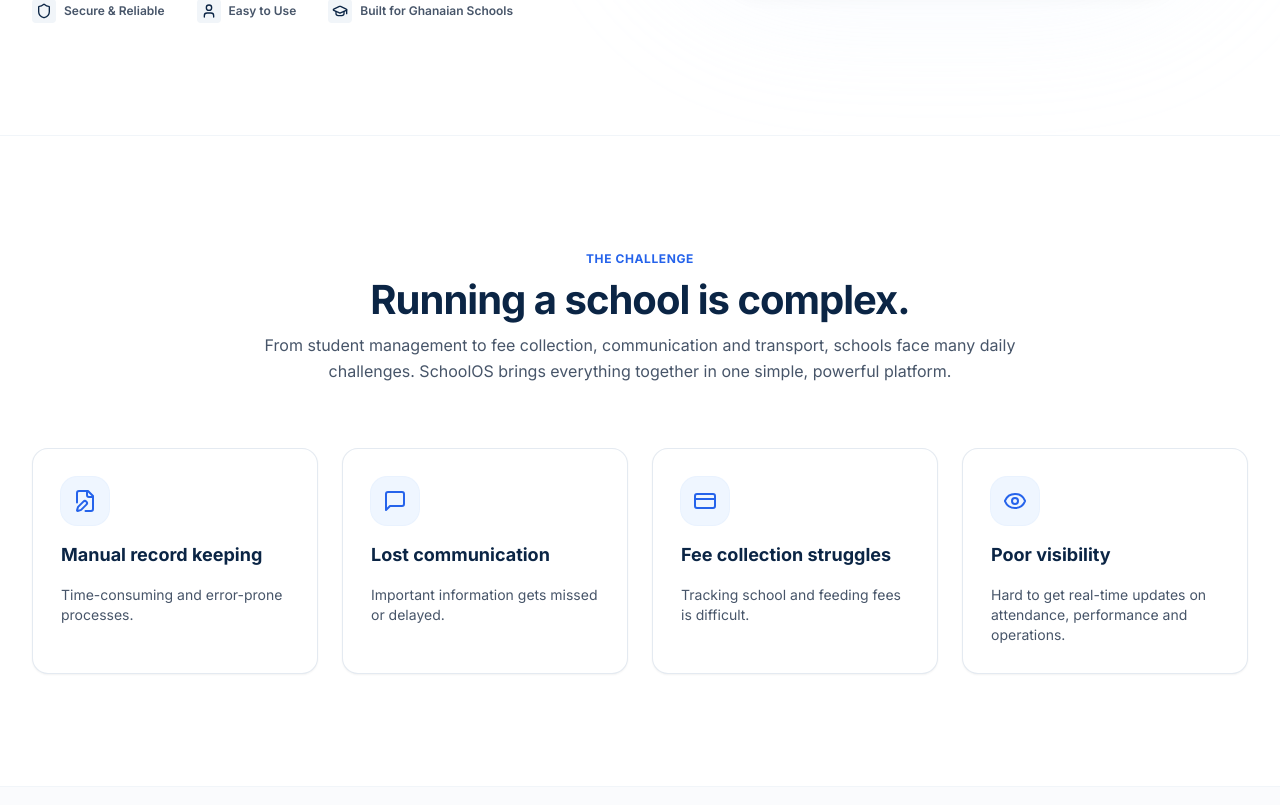
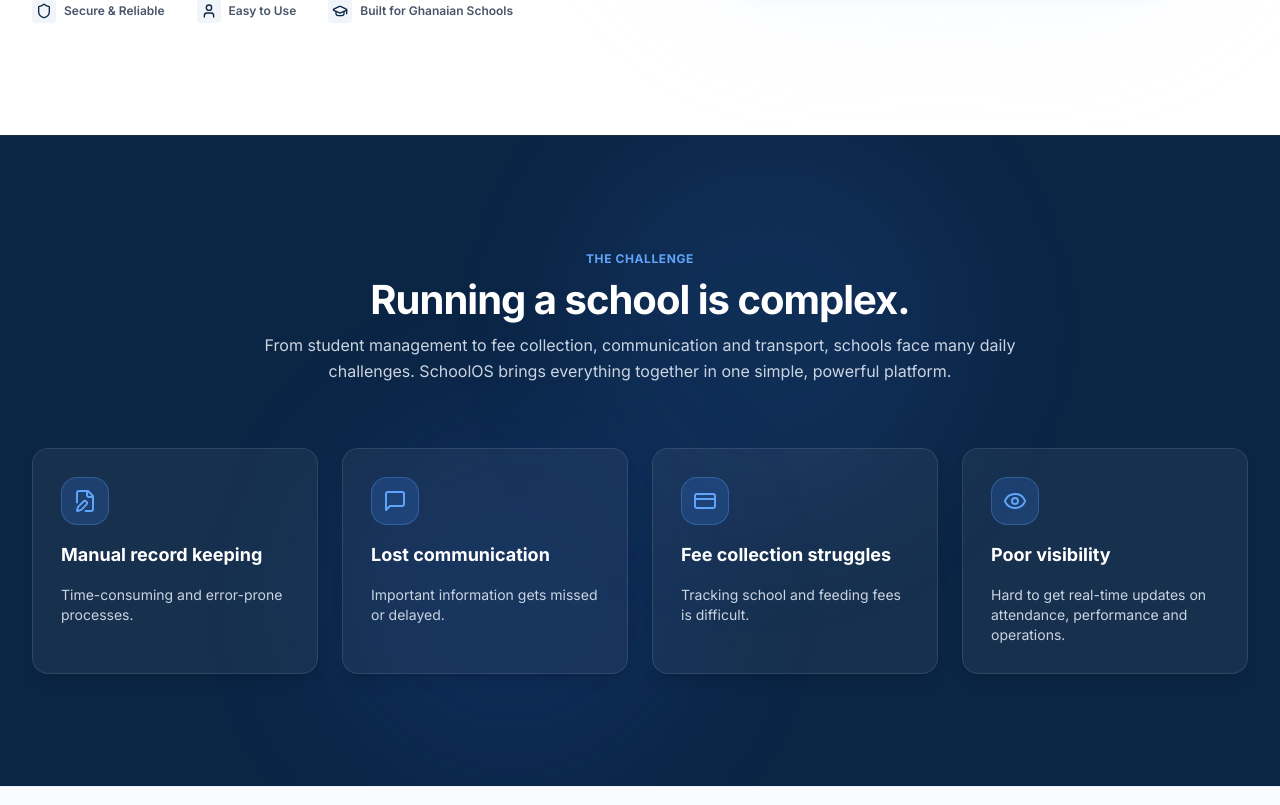
Before and after one commit to Elijahamet/JHS-PROJECT, a React (Vite) app: page / in a window 1280 px wide. Shown: the part 575-1380 px from the top of the page. Built offline with nearby package versions, Linux system fonts and the light colour scheme.

Commit message:
Update The Challenge section background to brand blue-black with high-contrast cards

```diff
--- a/src/components/landing/LandingPageView.tsx
+++ b/src/components/landing/LandingPageView.tsx
@@ -213,17 +213,21 @@
       {/* =========================================================================
           3. SECTION: THE CHALLENGE
           ========================================================================= */}
-      <section className="py-20 md:py-28 bg-white border-t border-slate-100">
-        <div className="max-w-7xl mx-auto px-4 sm:px-6 lg:px-8">
+      <section className="py-20 md:py-28 bg-[#0B2545] text-white relative overflow-hidden border-t border-slate-800">
+        {/* Subtle ambient radial gradient in background for richness */}
+        <div className="absolute top-0 right-1/4 w-96 h-96 bg-blue-500/10 rounded-full blur-3xl pointer-events-none" />
+        <div className="absolute bottom-0 left-1/4 w-96 h-96 bg-blue-600/10 rounded-full blur-3xl pointer-events-none" />
+
+        <div className="max-w-7xl mx-auto px-4 sm:px-6 lg:px-8 relative z-10">
 
           <div className="text-center max-w-3xl mx-auto space-y-3 mb-16">
-            <span className="text-xs font-extrabold text-[#2563EB] tracking-wider uppercase">
+            <span className="text-xs font-extrabold text-blue-400 tracking-wider uppercase">
               THE CHALLENGE
             </span>
-            <h2 className="text-3xl sm:text-4xl lg:text-[40px] font-black text-[#0B2545] tracking-tight">
+            <h2 className="text-3xl sm:text-4xl lg:text-[40px] font-black text-white tracking-tight">
               Running a school is complex.
             </h2>
-            <p className="text-base text-slate-600 leading-relaxed">
+            <p className="text-base text-slate-300 leading-relaxed font-normal">
               From student management to fee collection, communication and transport, schools face many daily challenges. SchoolOS brings everything together in one simple, powerful platform.
             </p>
           </div>
@@ -232,53 +236,53 @@
           <div className="grid grid-cols-1 sm:grid-cols-2 lg:grid-cols-4 gap-6">
 
             {/* Card 1 */}
-            <div className="group p-7 rounded-2xl bg-white border border-slate-200/90 shadow-sm hover:shadow-xl hover:-translate-y-2 transition-all duration-300 space-y-4 cursor-default">
-              <div className="w-12 h-12 rounded-2xl bg-blue-50 text-[#2563EB] flex items-center justify-center ring-1 ring-blue-100/60 group-hover:scale-110 group-hover:rotate-3 group-hover:bg-[#0B2545] group-hover:text-white transition-all duration-300">
+            <div className="group p-7 rounded-2xl bg-white/5 backdrop-blur-xs border border-white/10 hover:border-blue-400/50 hover:bg-white/10 shadow-lg hover:shadow-2xl hover:-translate-y-2 transition-all duration-300 space-y-4 cursor-default">
+              <div className="w-12 h-12 rounded-2xl bg-blue-500/20 text-blue-400 border border-blue-400/30 flex items-center justify-center group-hover:scale-110 group-hover:rotate-3 group-hover:bg-blue-600 group-hover:text-white transition-all duration-300">
                 <FileEdit className="w-6 h-6" />
               </div>
-              <h3 className="text-lg font-bold text-[#0B2545] group-hover:text-blue-900 transition-colors">
+              <h3 className="text-lg font-bold text-white group-hover:text-blue-300 transition-colors">
                 Manual record keeping
               </h3>
-              <p className="text-xs sm:text-sm text-slate-600 leading-relaxed font-normal">
+              <p className="text-xs sm:text-sm text-slate-300 leading-relaxed font-normal">
                 Time-consuming and error-prone processes.
               </p>
             </div>
 
             {/* Card 2 */}
-            <div className="group p-7 rounded-2xl bg-white border border-slate-200/90 shadow-sm hover:shadow-xl hover:-translate-y-2 transition-all duration-300 space-y-4 cursor-default">
-              <div className="w-12 h-12 rounded-2xl bg-blue-50 text-[#2563EB] flex items-center justify-center ring-1 ring-blue-100/60 group-hover:scale-110 group-hover:rotate-3 group-hover:bg-[#0B2545] group-hover:text-white transition-all duration-300">
+            <div className="group p-7 rounded-2xl bg-white/5 backdrop-blur-xs border border-white/10 hover:border-blue-400/50 hover:bg-white/10 shadow-lg hover:shadow-2xl hover:-translate-y-2 transition-all duration-300 space-y-4 cursor-default">
+              <div className="w-12 h-12 rounded-2xl bg-blue-500/20 text-blue-400 border border-blue-400/30 flex items-center justify-center group-hover:scale-110 group-hover:rotate-3 group-hover:bg-blue-600 group-hover:text-white transition-all duration-300">
                 <MessageSquare className="w-6 h-6" />
               </div>
-              <h3 className="text-lg font-bold text-[#0B2545] group-hover:text-blue-900 transition-colors">
+              <h3 className="text-lg font-bold text-white group-hover:text-blue-300 transition-colors">
                 Lost communication
               </h3>
-              <p className="text-xs sm:text-sm text-slate-600 leading-relaxed font-normal">
+              <p className="text-xs sm:text-sm text-slate-300 leading-relaxed font-normal">
                 Important information gets missed or delayed.
               </p>
             </div>
 
             {/* Card 3 */}
-            <div className="group p-7 rounded-2xl bg-white border border-slate-200/90 shadow-sm hover:shadow-xl hover:-translate-y-2 transition-all duration-300 space-y-4 cursor-default">
-              <div className="w-12 h-12 rounded-2xl bg-blue-50 text-[#2563EB] flex items-center justify-center ring-1 ring-blue-100/60 group-hover:scale-110 group-hover:rotate-3 group-hover:bg-[#0B2545] group-hover:text-white transition-all duration-300">
+            <div className="group p-7 rounded-2xl bg-white/5 backdrop-blur-xs border border-white/10 hover:border-blue-400/50 hover:bg-white/10 shadow-lg hover:shadow-2xl hover:-translate-y-2 transition-all duration-300 space-y-4 cursor-default">
+              <div className="w-12 h-12 rounded-2xl bg-blue-500/20 text-blue-400 border border-blue-400/30 flex items-center justify-center group-hover:scale-110 group-hover:rotate-3 group-hover:bg-blue-600 group-hover:text-white transition-all duration-300">
                 <CreditCard className="w-6 h-6" />
               </div>
-              <h3 className="text-lg font-bold text-[#0B2545] group-hover:text-blue-900 transition-colors">
+              <h3 className="text-lg font-bold text-white group-hover:text-blue-300 transition-colors">
                 Fee collection struggles
               </h3>
-              <p className="text-xs sm:text-sm text-slate-600 leading-relaxed font-normal">
+              <p className="text-xs sm:text-sm text-slate-300 leading-relaxed font-normal">
                 Tracking school and feeding fees is difficult.
               </p>
             </div>
 
             {/* Card 4 */}
-            <div className="group p-7 rounded-2xl bg-white border border-slate-200/90 shadow-sm hover:shadow-xl hover:-translate-y-2 transition-all duration-300 space-y-4 cursor-default">
-              <div className="w-12 h-12 rounded-2xl bg-blue-50 text-[#2563EB] flex items-center justify-center ring-1 ring-blue-100/60 group-hover:scale-110 group-hover:rotate-3 group-hover:bg-[#0B2545] group-hover:text-white transition-all duration-300">
+            <div className="group p-7 rounded-2xl bg-white/5 backdrop-blur-xs border border-white/10 hover:border-blue-400/50 hover:bg-white/10 shadow-lg hover:shadow-2xl hover:-translate-y-2 transition-all duration-300 space-y-4 cursor-default">
+              <div className="w-12 h-12 rounded-2xl bg-blue-500/20 text-blue-400 border border-blue-400/30 flex items-center justify-center group-hover:scale-110 group-hover:rotate-3 group-hover:bg-blue-600 group-hover:text-white transition-all duration-300">
                 <Eye className="w-6 h-6" />
               </div>
-              <h3 className="text-lg font-bold text-[#0B2545] group-hover:text-blue-900 transition-colors">
+              <h3 className="text-lg font-bold text-white group-hover:text-blue-300 transition-colors">
                 Poor visibility
               </h3>
-              <p className="text-xs sm:text-sm text-slate-600 leading-relaxed font-normal">
+              <p className="text-xs sm:text-sm text-slate-300 leading-relaxed font-normal">
                 Hard to get real-time updates on attendance, performance and operations.
               </p>
             </div>
```
